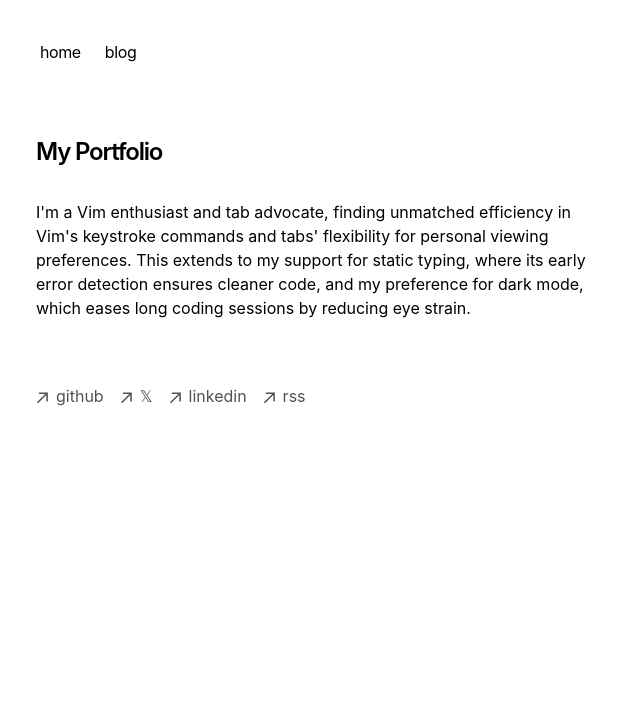
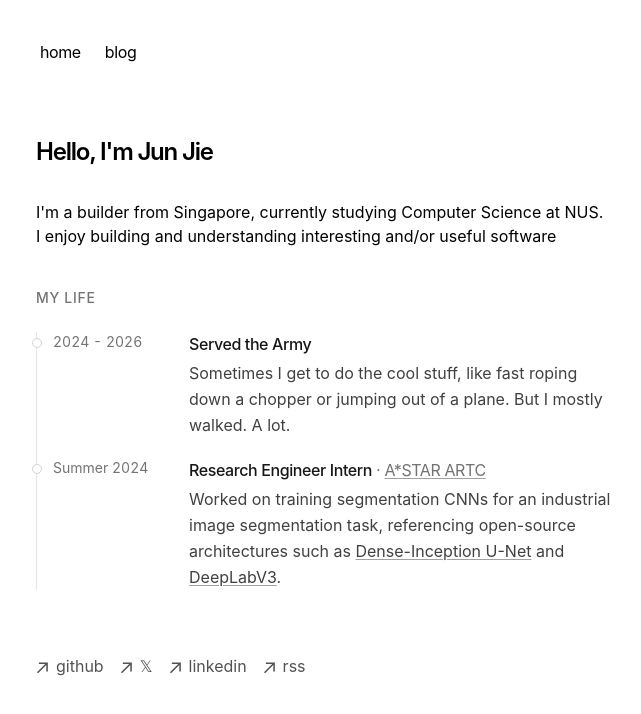
Before and after one commit to junnjiee/website, a Next.js app: page / in a window 1280 px wide. Shown: the top 714 px of the page, without its empty margins (316-957 px from the left). Built offline with nearby package versions, Linux system fonts and the light colour scheme.

Commit message:
main page

```diff
--- a/app/page.tsx
+++ b/app/page.tsx
@@ -1,21 +1,23 @@
-import { BlogPosts } from 'app/components/posts'
+import { Experience } from "app/components/experience";
+import { BlogPosts } from "app/components/posts";
 
 export default function Page() {
   return (
     <section>
       <h1 className="mb-8 text-2xl font-semibold tracking-tighter">
-        My Portfolio
+        Hello, I'm Jun Jie
       </h1>
       <p className="mb-4">
-        {`I'm a Vim enthusiast and tab advocate, finding unmatched efficiency in
-        Vim's keystroke commands and tabs' flexibility for personal viewing
-        preferences. This extends to my support for static typing, where its
-        early error detection ensures cleaner code, and my preference for dark
-        mode, which eases long coding sessions by reducing eye strain.`}
+        {` I'm a builder from Singapore, currently studying Computer Science at
+        NUS. I enjoy building and understanding interesting and/or useful software`}
       </p>
+      {/* <p className="mb-4"> */}
+      {/*   {`Once in a while, I do touch grass and spend time on mountains.`} */}
+      {/* </p> */}
       <div className="my-8">
+        <Experience />
         <BlogPosts />
       </div>
     </section>
-  )
+  );
 }
```
